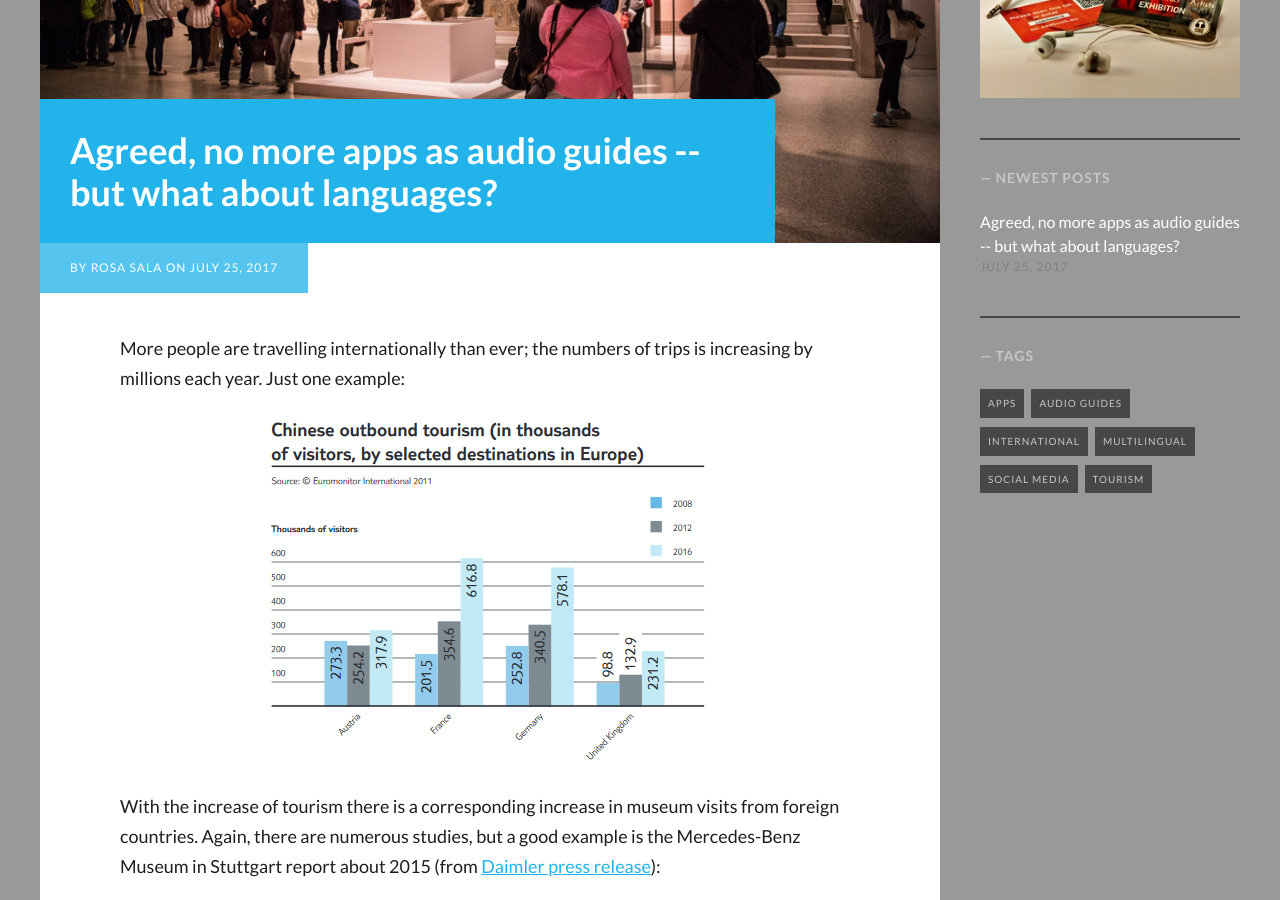
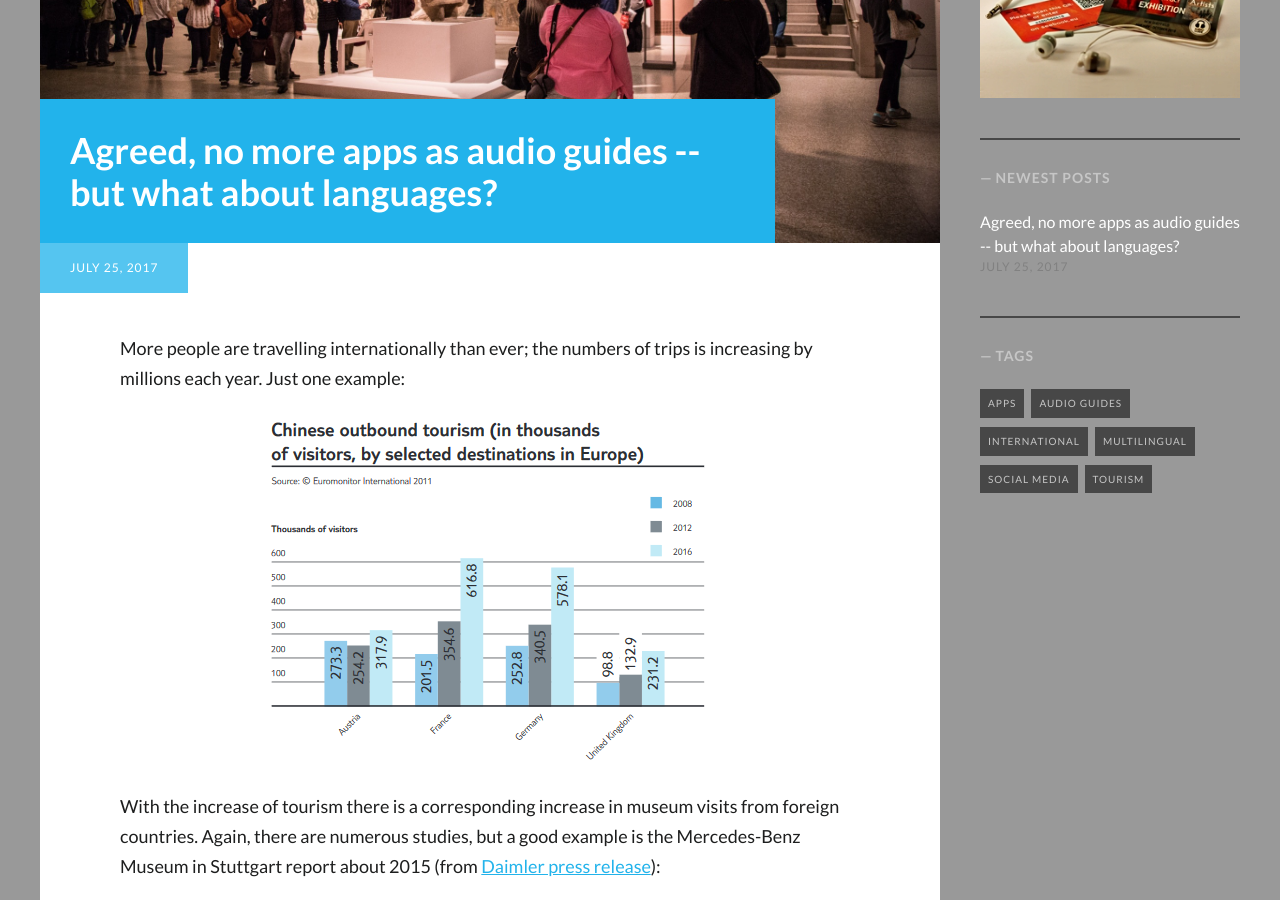
Before and after one commit to nubart/blog-en, a Jekyll site: the page built from index.html, in a window 1280 px wide and 900 px high, scrolled down 600 px. Built offline with Jekyll 4.4.1, drawn with Linux system fonts in a browser that asks for light colours; some web fonts are replaced; the list of posts is cut into pages by our own code; comment, search, counter and statistics services are not loaded.

Commit message:
First blog post Steve 4

```diff
--- a/index.html
+++ b/index.html
@@ -14,7 +14,7 @@
                         <h2 class="entry-title"><a href="{{ site.baseurl }}{{ post.url }}" rel="bookmark" title="Permanent Link to {{ site.baseurl }}{{ post.url }}">{{post.title}}</a></h2>
                     </div><!-- .entry-header-wrap -->
                     <div class="entry-meta">
-                        by <span class="post-author">{{ site.author_name }}</span> on <time class="published" datetime="{{ post.date | date: "%Y-%m-%d" }}">{{ post.date | date: "%B %-d, %Y" }}</time>
+                        <time class="published" datetime="{{ post.date | date: "%Y-%m-%d" }}">{{ post.date | date: "%B %-d, %Y" }}</time>
                     </div><!-- .entry-meta -->
                 </header><!-- .entry-header -->
                 <div class="entry-content">
```
